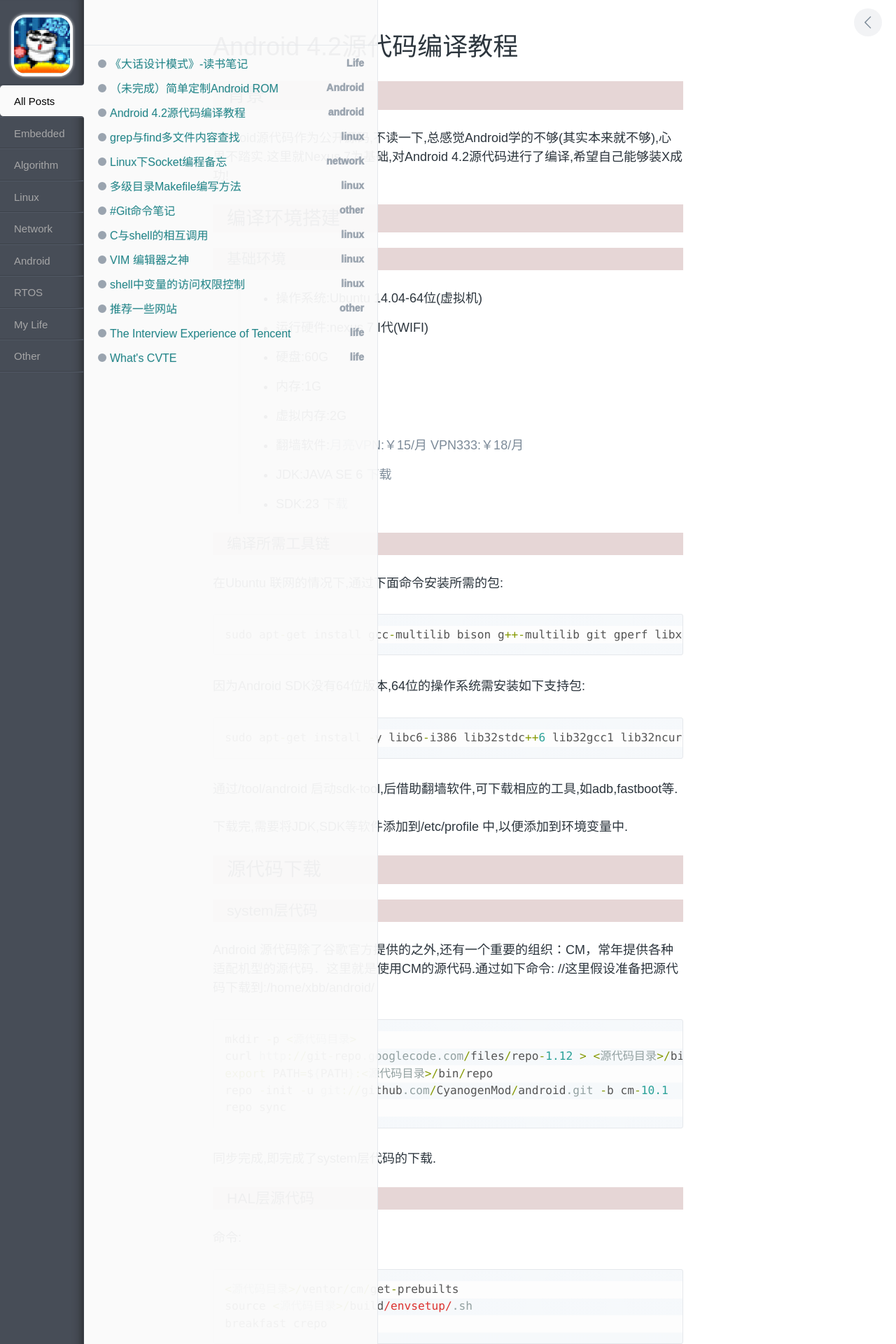
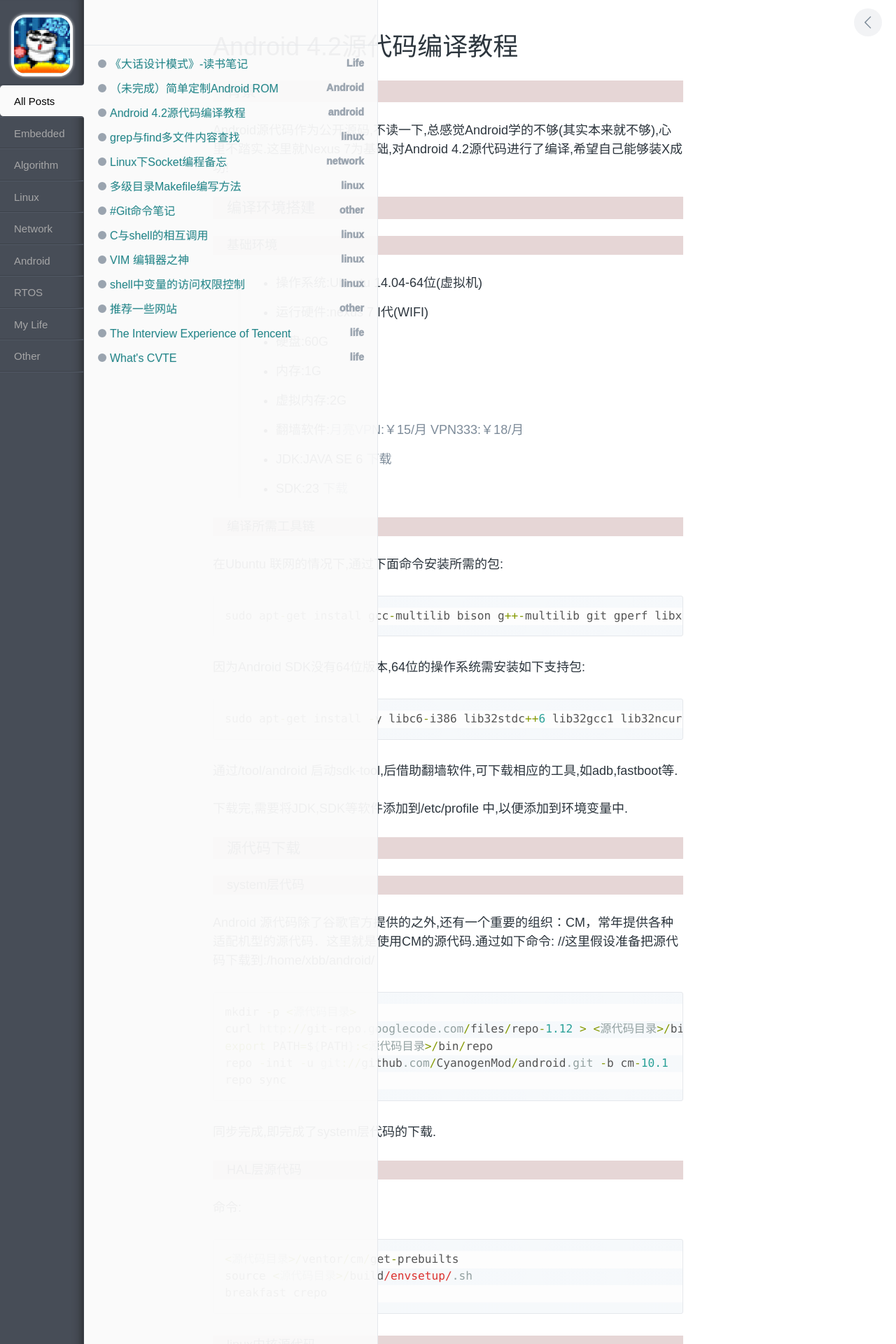
Before and after one commit to xnzaa/xnzaa.github.io, a Jekyll site: the page built from _posts/2015-10-21-Android4.2源代码编译.md, in a window 1280 px wide. Shown: the top 1920 px of the page at 70% size. Built offline with Jekyll 4.4.1, drawn with Linux system fonts in a browser that asks for light colours; comment, search, counter and statistics services are not loaded; some of the changed text lies outside the part shown.

Commit message:
修改AndoridROM

```diff
--- a/_posts/2015-10-21-Android4.2源代码编译.md
+++ b/_posts/2015-10-21-Android4.2源代码编译.md
@@ -5,13 +5,13 @@
 categories: android
 ---
 
-## 背景
+### 背景
 
 Android源代码作为公开源码,不读一下,总感觉Android学的不够(其实本来就不够),心里不踏实.这里就Nexus 7为基础,对Android 4.2源代码进行了编译,希望自己能够装X成功!
 
-## 编译环境搭建
+### 编译环境搭建
 
-### 基础环境
+#### 基础环境
 
 >* 操作系统:Ubuntu 14.04-64位(虚拟机)
 >* 运行硬件:nexus 7 I代(WIFI)
@@ -22,7 +22,7 @@
 >* JDK:JAVA SE 6 [下载](http://www.oracle.com/technetwork/java/javase/archive-139210.html)
 >* SDK:23 [下载](http://developer.android.com/sdk/installing/adding-packages.html)
 
-### 编译所需工具链
+#### 编译所需工具链
 
 在Ubuntu 联网的情况下,通过下面命令安装所需的包:
 
@@ -40,9 +40,9 @@
 
 下载完,需要将JDK,SDK等软件添加到/etc/profile 中,以便添加到环境变量中.
 
-## 源代码下载
+### 源代码下载
 
-### system层代码
+#### system层代码
 
 Android 源代码除了谷歌官方提供的之外,还有一个重要的组织：CM，常年提供各种适配机型的源代码．这里就是使用CM的源代码.通过如下命令:
 //这里假设准备把源代码下载到:/home/xbb/android/
@@ -57,7 +57,7 @@
 
 同步完成,即完成了system层代码的下载.
 
-### HAL层源代码
+#### HAL层源代码
 
 命令:
 
@@ -67,7 +67,7 @@
 breakfast crepo
 {% endhighlight %}
 
-### linux内核源代码
+#### linux内核源代码
 
 上述同步即会下载内核代码,不过速度较慢,如果/device/中的内容下载玩,可以停止同步,手动下载相应的内核代码.
 内核代码可以在CM官网,wiki中选择自己的[Devices](https://wiki.cyanogenmod.org/w/Devices) 来选择内核下载
@@ -81,10 +81,10 @@
 代码总大小:约27G。
 
 
-## 源码编译
+### 源码编译
 你好
 
-### 编译准备
+#### 编译准备
 
 编译前需要从目标设备上下载相应的配置文件.需要adb支持和硬件支持.命令:
 
@@ -104,14 +104,14 @@
 <源代码目录>/out/target/product/XXXX.zip //烧录文件
 <源代码目录>/out/target/product/recovery.img //recovery 文件
 
-### 其他
+#### 其他
 
 编译时长:约10小时
 编译后总大小:45G
 
-## 烧录
+### 烧录
 
-### 解锁
+#### 解锁
 
 Nexus 7默认的bootloader是锁定的,需要解锁后才能进行正常的烧录,在正常开机状态下通过命令:
 
@@ -128,7 +128,7 @@
 
 期间可能会弹出删除数据的提示,点"是"继续.当显示 lock status=unlock 即为解锁成功!
 
-### 刷入recovery
+#### 刷入recovery
 
 通过命令输入recovery:
 
@@ -138,7 +138,7 @@
 
 刷入过程很快,刷完即可进入recovery模式.
 
-### 刷入系统
+#### 刷入系统
 
 开机重启,进入系统,因为unlock删除了数据,所以进入系统后,会有系统欢迎页面.完成后将编译好的XXXX.zip复制到手机里面.关机,开机时,同时按下"开机键、音量+、音量-",进入recovery模式.
 在recovery菜单中依次选择:
```
